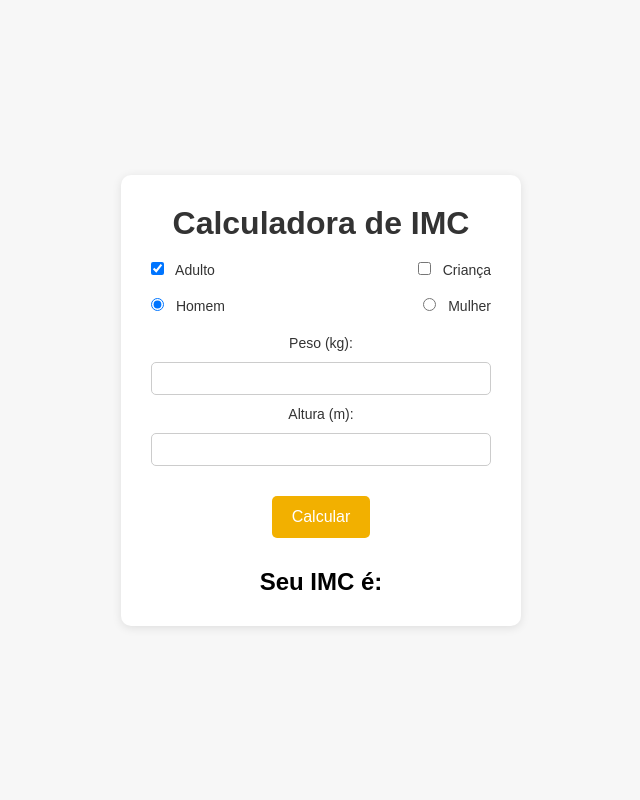
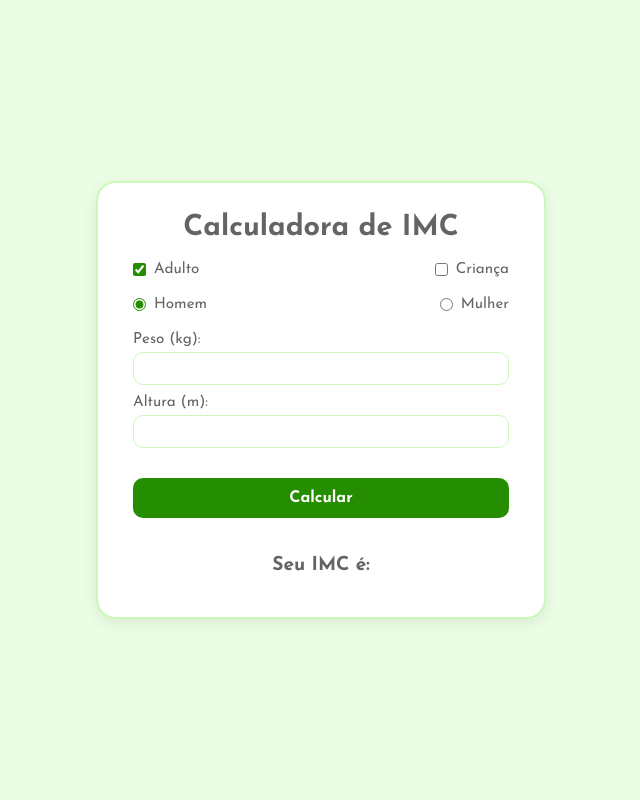
Before and after one commit to oluigimf/essencialmente, a Django app: template essencialmente/imc/templates/avaliarIMC.html in a window 1280 px wide. Shown: the whole page, without its empty margins (319-959 px from the left). Run offline with Django 4.2, Linux system fonts and the light colour scheme; the template is opened without the code that fills it, so the values that code supplies are empty.

Commit message:
Estilização Padrão no Cálculo de IMC

```diff
--- a/essencialmente/imc/static/css/avaliarIMC.css
+++ b/essencialmente/imc/static/css/avaliarIMC.css
@@ -1,31 +1,33 @@
-/* styles.css */
 * {
   margin: 0;
   padding: 0;
   box-sizing: border-box;
+  font-family: "Josefin Sans", sans-serif;
 }
 
 body {
-    font-family: Arial, sans-serif;
-    background-color: #f7f7f7;
+  background-color: #ebfde5;
   display: flex;
   justify-content: center;
   align-items: center;
-    height: 100vh;
+  min-height: 100vh;
 }
 
 .imc-container {
-    background-color: #fff;
-    border-radius: 10px;
-    box-shadow: 0 2px 10px rgba(0, 0, 0, 0.1);
-    padding: 30px;
+  background-color: #ffffff;
+  border-radius: 20px;
+  border: 2px solid #cbf9bc;
+  box-shadow: 0 4px 15px rgba(0, 0, 0, 0.08);
+  padding: 30px 35px;
   text-align: center;
-    width: 400px;
+  width: 100%;
+  max-width: 450px;
 }
 
 h1 {
-    color: #333;
+  color: #666363;
   margin-bottom: 20px;
+  font-size: 1.8rem;
 }
 
 .options,
@@ -33,56 +35,100 @@ h1 {
   margin-bottom: 20px;
   display: flex;
   justify-content: space-between;
+  gap: 10px;
 }
 
 label {
-    font-size: 14px;
-    color: #333;
+  font-size: 0.95rem;
+  color: #666363;
+  display: flex;
+  align-items: center;
 }
 
 input[type="checkbox"],
 input[type="radio"] {
   margin-right: 8px;
+  accent-color: #258e00;
 }
 
 .imc-info {
   margin-bottom: 20px;
+  text-align: left;
+}
+
+.imc-info label {
+  display: block;
+  margin-top: 10px;
+  font-size: 0.95rem;
+  color: #666363;
 }
 
 input[type="number"] {
-    padding: 8px;
-    margin: 10px 0;
+  padding: 8px 10px;
+  margin-top: 5px;
   width: 100%;
-    border: 1px solid #ccc;
-    border-radius: 5px;
+  border: 1px solid #cbf9bc;
+  border-radius: 10px;
+  font-size: 0.95rem;
+  color: #666363;
+}
+
+input[type="number"]:focus {
+  outline: none;
+  border-color: #258e00;
+  box-shadow: 0 0 0 2px rgba(37, 142, 0, 0.15);
 }
 
 button.calcular-btn {
-    background-color: #f2b000;
-    color: #fff;
+  background-color: #258e00;
+  color: #ffffff;
   border: none;
   padding: 12px 20px;
-    border-radius: 5px;
+  border-radius: 10px;
   cursor: pointer;
-    font-size: 16px;
+  font-size: 1rem;
+  margin-top: 10px;
+  width: 100%;
+  font-weight: bold;
 }
 
 button.calcular-btn:hover {
-    background-color: #e18d00;
+  background-color: #1f7301;
 }
 
 .resultado {
   margin-top: 30px;
-    font-size: 16px;
+  font-size: 0.95rem;
+  color: #666363;
+}
+
+.resultado h2 {
+  font-size: 1.2rem;
+  color: #666363;
 }
 
 #resultado-imc {
-    color: #f2b000;
+  color: #258e00;
   font-weight: bold;
-    font-size: 24px;
+  font-size: 1.8rem;
 }
 
 #explicacao {
-    font-size: 14px;
-    color: #666;
+  font-size: 0.9rem;
+  color: #666363;
+  margin-top: 10px;
 }
+
+/* responsivo */
+@media (max-width: 480px) {
+  .imc-container {
+    margin: 20px;
+    padding: 20px;
+  }
+
+  .options,
+  .sexo {
+    flex-direction: column;
+    align-items: flex-start;
+  }
+}
--- a/essencialmente/imc/templates/avaliarIMC.html
+++ b/essencialmente/imc/templates/avaliarIMC.html
@@ -1,44 +1,65 @@
 <!DOCTYPE html>
 <html lang="pt-br">
   <head>
-    <meta charset="UTF-8">
-    <meta name="viewport" content="width=device-width, initial-scale=1.0">
+    <meta charset="UTF-8" />
+    <meta name="viewport" content="width=device-width, initial-scale=1.0" />
     <title>Calculadora de IMC</title>
-    <link rel="stylesheet" href="/essencialmente/imc/static/css/avaliarIMC.css">
+
+    <link rel="preconnect" href="https://fonts.googleapis.com" />
+    <link rel="preconnect" href="https://fonts.gstatic.com" crossorigin />
+    <link
+      href="https://fonts.googleapis.com/css2?family=Josefin+Sans:ital,wght@0,100..700;1,100..700&display=swap"
+      rel="stylesheet"
+    />
+
+    <link
+      rel="stylesheet"
+      href="/essencialmente/imc/static/css/avaliarIMC.css"
+    />
   </head>
   <body>
-
     <div class="imc-container">
       <h1>Calculadora de IMC</h1>
       <form id="form-imc">
         <div class="options">
           <label for="adulto">
-                <input type="checkbox" id="adulto" name="faixa-etaria" value="adulto" checked>
+            <input
+              type="checkbox"
+              id="adulto"
+              name="faixa-etaria"
+              value="adulto"
+              checked
+            />
             Adulto
           </label>
           <label for="crianca">
-                <input type="checkbox" id="crianca" name="faixa-etaria" value="crianca">
+            <input
+              type="checkbox"
+              id="crianca"
+              name="faixa-etaria"
+              value="crianca"
+            />
             Criança
           </label>
         </div>
 
         <div class="sexo">
           <label for="homem">
-                <input type="radio" id="homem" name="sexo" value="homem" checked>
+            <input type="radio" id="homem" name="sexo" value="homem" checked />
             Homem
           </label>
           <label for="mulher">
-                <input type="radio" id="mulher" name="sexo" value="mulher">
+            <input type="radio" id="mulher" name="sexo" value="mulher" />
             Mulher
           </label>
         </div>
 
         <div class="imc-info">
           <label for="peso">Peso (kg):</label>
-            <input type="number" id="peso" name="peso" step="0.1" required>
+          <input type="number" id="peso" name="peso" step="0.1" required />
 
           <label for="altura">Altura (m):</label>
-            <input type="number" id="altura" name="altura" step="0.01" required>
+          <input type="number" id="altura" name="altura" step="0.01" required />
         </div>
 
         <button type="submit" class="calcular-btn">Calcular</button>
```
Lines whose indentation alone changed are shown as unchanged.
